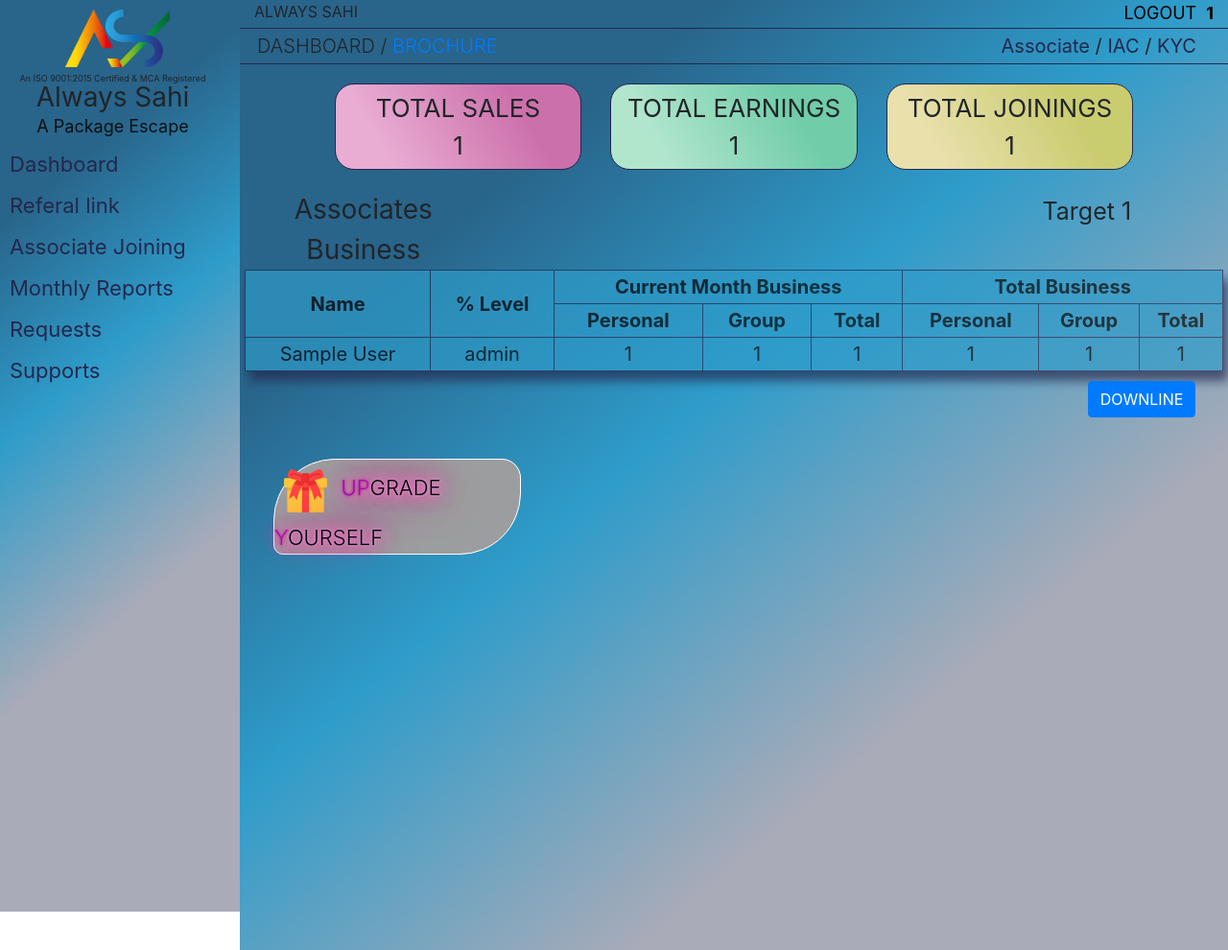
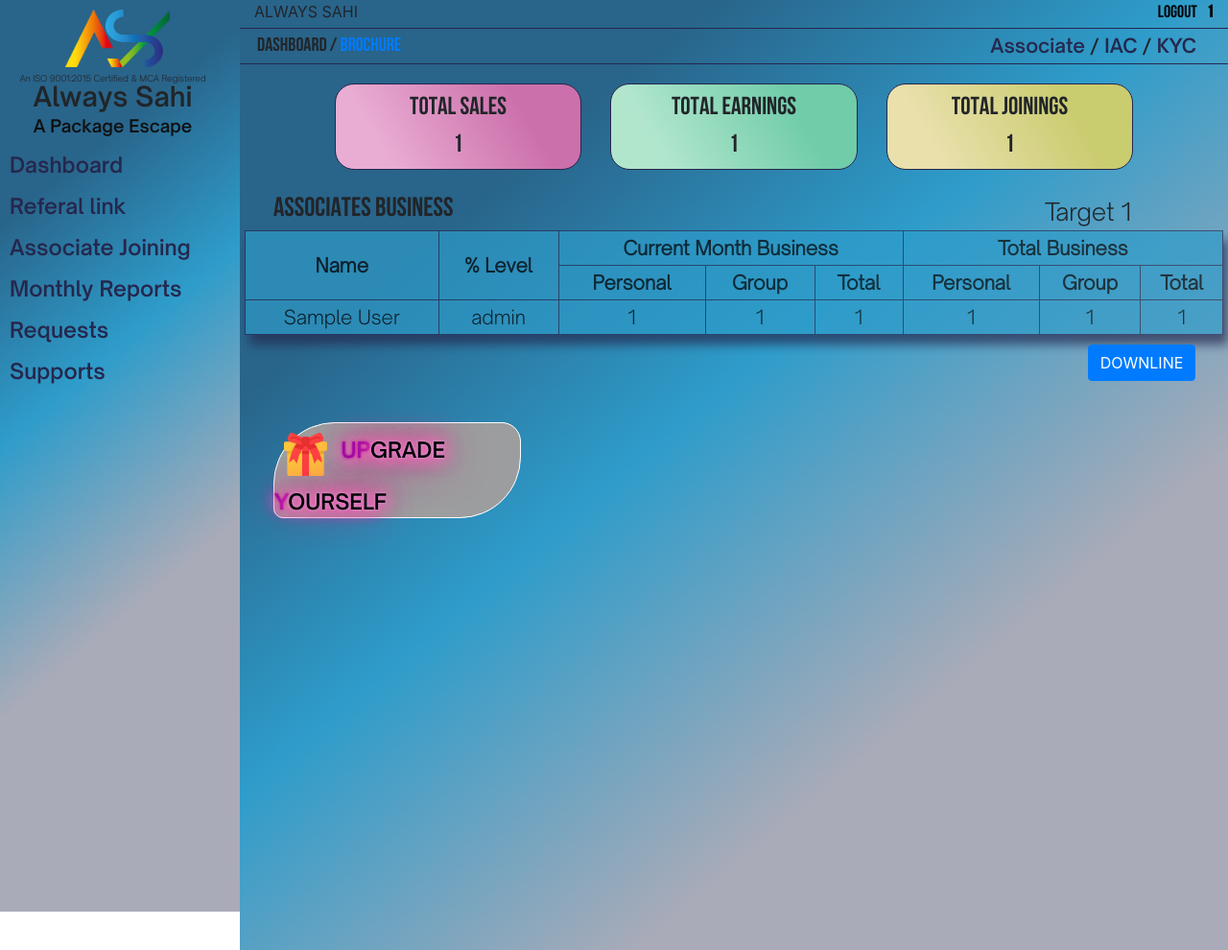
Before and after one commit to Always-Sahi-Consultancy/Team-AS, a PHP site: page /login-system/Education/IAC/dashboard.php in a window 1280 px wide. Shown: the part 40-1030 px from the top of the page at 96% size. Run offline with PHP 8.4, Linux system fonts and the light colour scheme; the visitor is signed in with stand-in values (Sample User, id 1); data that the repository does not hold is empty; some libraries are stand-ins or nearby versions; grey boxes are pictures that could not be loaded.

Commit message:
fonts changed

```diff
--- a/Education/IAC/css/style.css
+++ b/Education/IAC/css/style.css
@@ -116,10 +116,23 @@ body {
 .logoC {
   text-align: center;
 }
+@font-face {
+  font-family: bebas;
+  src: url("/fonts/Bebas\ Neue\ Cyrillic.ttf");
+}
+@font-face {
+  font-family: sauce;
+  src: url("/fonts/Open-Sauce-Sans/TTF/OpenSauceSans-SemiBold.ttf");
+}
+@font-face {
+  font-family: sauce1;
+  src: url("/fonts/Open-Sauce-Sans/TTF/OpenSauceSans-Light.ttf");
+}
 .package {
   height: 28px;
   margin-bottom: 0;
   font-weight: 400;
+  font-family: sauce;
   font-size: 28px;
 }
 .logoText {
@@ -127,6 +140,7 @@ body {
   height: 10px;
   font-size: 9px;
   margin: 0;
+  font-family: sauce1;
 }
 
 /* Sidebar Styles */
@@ -149,12 +163,14 @@ body {
 .sidebar-nav li a {
   display: block;
   font-size: 22px;
+  font-family: sauce;
   text-decoration: none;
   color: #25274d;
 }
 
 .sidebar-nav li a:hover {
   color: white;
+  font-family: sauce;
   font-size: 25px;
   text-decoration: none;
   transition: 1s ease-out;
@@ -222,17 +238,20 @@ body {
 }
 .heading {
   font-size: 18px;
+  font-family: sauce;
   font-weight: 400;
   margin-left: 20px;
 }
 .headings {
   float: left;
+  font-family: bebas;
   font-size: 28px;
   font-weight: 400;
 }
 .logout,
 .associateId {
   margin-left: 10px;
+  font-family: bebas;
   font-size: 18px;
   color: rgb(36, 119, 168);
 }
@@ -266,11 +285,13 @@ body {
 }
 .Dh {
   font-size: 20px;
+  font-family: bebas;
   font-weight: 300;
 }
 
 .Linfo {
   font-size: 20px;
+  font-family: sauce;
   font-weight: 400;
   float: right;
   padding-right: 15px;
@@ -288,6 +309,7 @@ body {
   background-color: #2e9cca;
   margin-bottom: 10px;
   font-size: 20px;
+  font-family: sauce1;
   font-weight: 400;
   color: black;
   opacity: 68%;
@@ -297,6 +319,7 @@ body {
   background-color: #2e9cca;
   margin-bottom: 10px;
   font-size: 20px;
+  font-family: sauce1;
   font-weight: 400;
   color: black;
   opacity: 68%;
@@ -313,6 +336,7 @@ body {
   font-size: 20px;
   font-weight: 400;
   padding: 5px;
+  font-family: sauce1;
   background-color: #2e9cca;
   height: 45px;
   width: 100%;
@@ -341,6 +365,7 @@ th {
 }
 .heads {
   font-size: 24px;
+  font-family: sauce1;
   font-weight: 200;
   color: aliceblue;
   margin: 20px 0px;
@@ -354,6 +379,7 @@ th {
 .statusContainer a:hover {
   text-decoration: none;
   font-size: 20px;
+  font-family: sauce1;
   color: #aaabb8;
   font-weight: 100;
 }
@@ -386,12 +412,14 @@ p {
 }
 .RF {
   font-size: 38px;
+  font-family: bebas;
   font-weight: 300;
   text-align: left;
 }
 .as {
   font-size: 18px;
   padding: 0;
+  font-family: sauce;
   margin: 0;
   font-weight: 400;
   text-align: center;
@@ -400,6 +428,7 @@ p {
 .MV {
   font-size: 25px;
   font-weight: 400;
+  font-family: sauce1;
   color: whitesmoke;
   padding: 10px 0px 10px 20px;
   margin-left: 20px;
@@ -408,12 +437,14 @@ p {
   opacity: 50%;
 }
 .titles {
+  font-family: sauce1;
   text-align: right;
   margin-right: 50px;
   font-size: 20px;
 }
 .titles1 {
   text-align: right;
+  font-family: sauce1;
   margin-right: 25px;
   font-size: 20px;
 }
@@ -498,10 +529,10 @@ select {
 }
 .align-right {
   font-size: 26px;
+  font-family: bebas;
   width: 100%;
   font-weight: 400;
   margin: 15px;
-
   padding: 5px;
   border: 1px solid #25274d;
   border-radius: 20px;
@@ -518,6 +549,7 @@ select {
 .table2 {
   border: none;
   font-size: 20px;
+  font-family: sauce1;
   font-weight: 400;
 }
 .td2 {
@@ -537,6 +569,7 @@ select {
 }
 .target {
   font-size: 25px;
+  font-family: sauce1;
   font-weight: 400;
   margin-top: 5px;
   text-align: right;
@@ -554,6 +587,7 @@ select {
 .rf {
   margin-top: 40px;
   font-size: 25px;
+  font-family: sauce1;
   font-weight: 400;
   margin-top: 40px;
 }
@@ -879,6 +913,7 @@ h1 {
   animation-timing-function: ease;
   font-size: 22px;
   color: black;
+  font-family: sauce;
   margin-bottom: 5px;
   font-weight: 300;
   text-indent: 2%;
@@ -886,6 +921,7 @@ h1 {
 .upgrade a:hover {
   transition: 1s ease-in-out;
   font-size: 25px;
+  font-family: sauce;
   color: rgb(104, 71, 71);
   text-decoration: none;
 }
```
